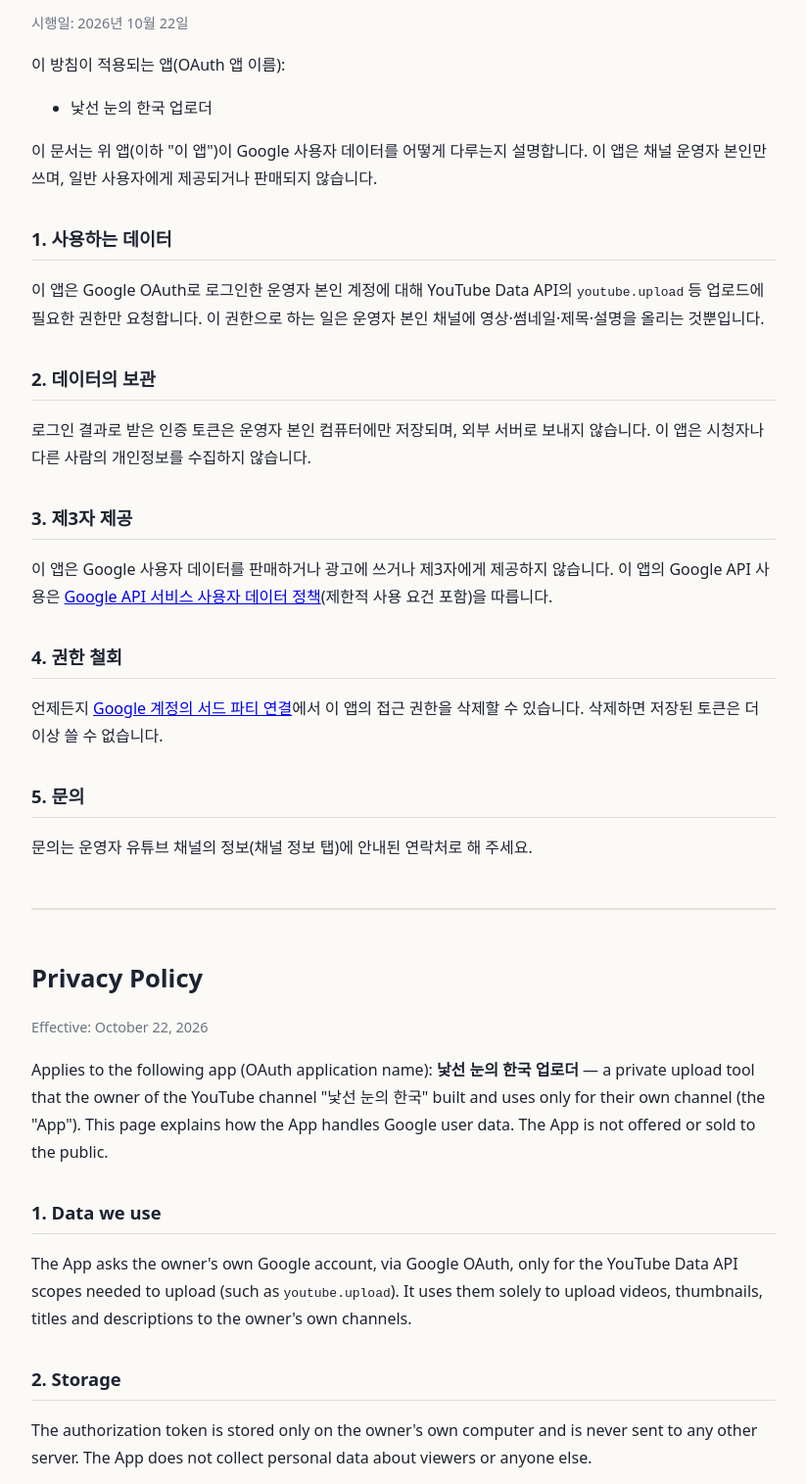
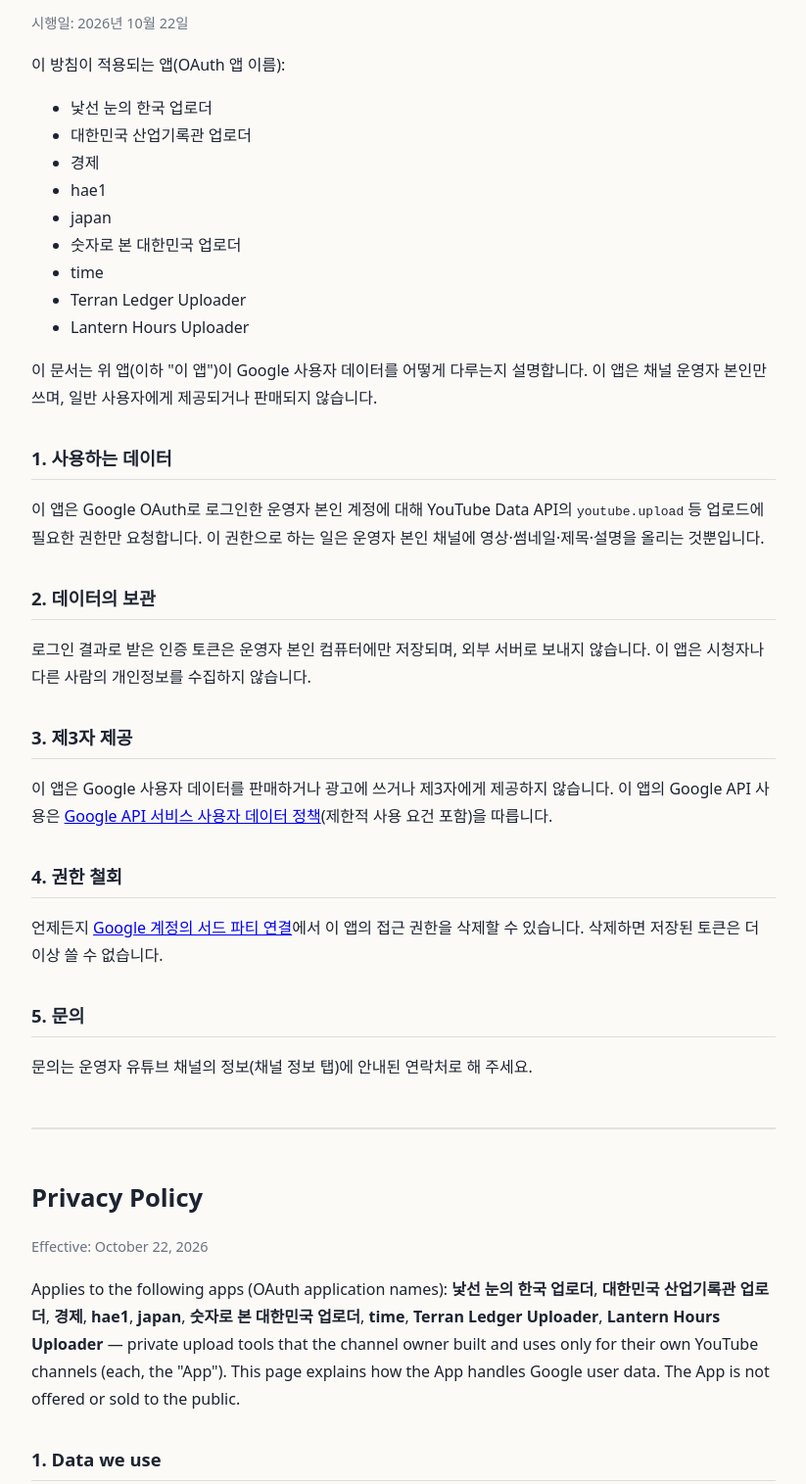
Before and after one commit to 12jaeho/privacy, a plain HTML site: page index.html in a window 1280 px wide. Shown: the part 231-1746 px from the top of the page at 98% size, without its empty margins (228-1051 px from the left). Drawn offline with Linux system fonts and the light colour scheme.

Commit message:
List all uploader OAuth app names on the privacy page

```diff
--- a/index.html
+++ b/index.html
@@ -25,6 +25,14 @@
 <p>이 방침이 적용되는 앱(OAuth 앱 이름):</p>
 <ul>
   <li>낯선 눈의 한국 업로더</li>
+  <li>대한민국 산업기록관 업로더</li>
+  <li>경제</li>
+  <li>hae1</li>
+  <li>japan</li>
+  <li>숫자로 본 대한민국 업로더</li>
+  <li>time</li>
+  <li>Terran Ledger Uploader</li>
+  <li>Lantern Hours Uploader</li>
 </ul>
 
 <p>이 문서는 위 앱(이하 "이 앱")이 Google 사용자 데이터를 어떻게 다루는지 설명합니다. 이 앱은 채널 운영자 본인만 쓰며, 일반 사용자에게 제공되거나 판매되지 않습니다.</p>
@@ -49,7 +57,7 @@
 <h1>Privacy Policy</h1>
 <p class="date">Effective: October 22, 2026</p>
 
-<p>Applies to the following app (OAuth application name): <strong>낯선 눈의 한국 업로더</strong> — a private upload tool that the owner of the YouTube channel "낯선 눈의 한국" built and uses only for their own channel (the "App"). This page explains how the App handles Google user data. The App is not offered or sold to the public.</p>
+<p>Applies to the following apps (OAuth application names): <strong>낯선 눈의 한국 업로더</strong>, <strong>대한민국 산업기록관 업로더</strong>, <strong>경제</strong>, <strong>hae1</strong>, <strong>japan</strong>, <strong>숫자로 본 대한민국 업로더</strong>, <strong>time</strong>, <strong>Terran Ledger Uploader</strong>, <strong>Lantern Hours Uploader</strong> — private upload tools that the channel owner built and uses only for their own YouTube channels (each, the "App"). This page explains how the App handles Google user data. The App is not offered or sold to the public.</p>
 
 <h2>1. Data we use</h2>
 <p>The App asks the owner's own Google account, via Google OAuth, only for the YouTube Data API scopes needed to upload (such as <code>youtube.upload</code>). It uses them solely to upload videos, thumbnails, titles and descriptions to the owner's own channels.</p>
```
